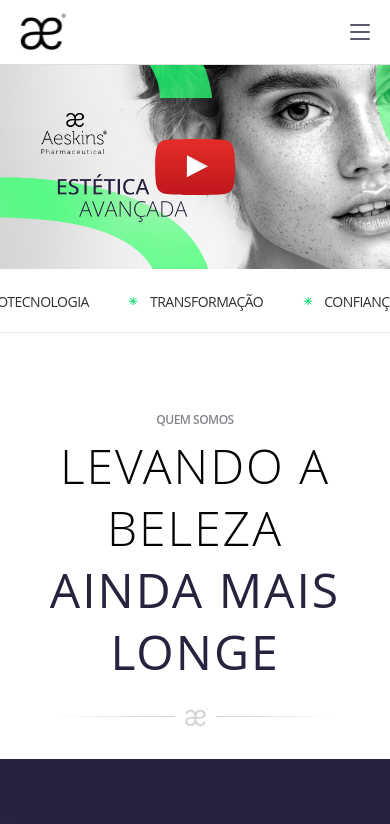
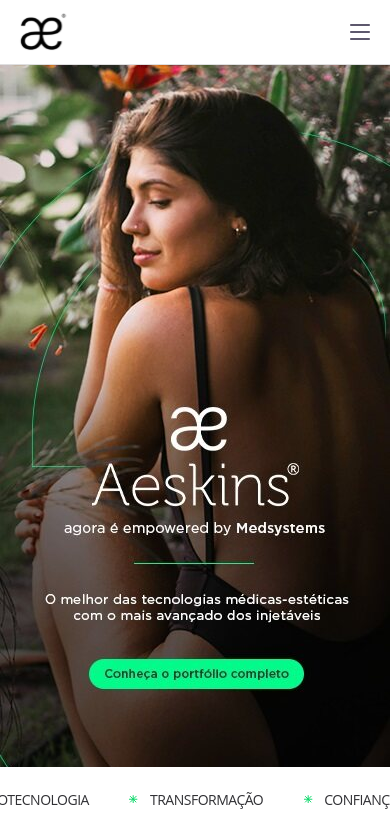
Before and after one commit to mattorresag/aeskins, a Next.js app: page / in a window 390 px wide. Shown: the top 824 px of the page. Built offline with nearby package versions, Linux system fonts and the light colour scheme.

Commit message:
refac: requested changes

```diff
--- a/src/features/Home/Banner/Banner.tsx
+++ b/src/features/Home/Banner/Banner.tsx
@@ -1,74 +1,36 @@
-import React, { useEffect } from "react";
+import React from "react";
 import { Flex } from "../../../components/Flex/Flex";
-import VideoDialog from "../../../components/VideoDialog/VideoDialog";
 import Image from "next/image";
-import Icons from "../../../../public/assets/icons";
-import Thumbnail from "../../../../public/assets/banner.png";
-import dynamic from "next/dynamic";
-import PageLoading from "../../../components/PageLoading";
-
-const AutoPlaySilentVideo = dynamic(
-  () => import("../../../hooks/usePlayVideo"),
-  {
-    ssr: false,
-  }
-);
-
+import BannerImage from "../../../../public/assets/banner.png";
+import BannerMobileImage from "../../../../public/assets/bannerMobile.png";
 export const Banner = () => {
-  const [isModalOpen, setIsModalOpen] = React.useState(false);
-  const [isLoading, setLoading] = React.useState(true);
-
-  useEffect(() => {
-    setLoading(false);
-  }, []);
   return (
-    <PageLoading isLoading={isLoading}>
-      <Flex className="w-full flex-col md:flex-row">
-        <Flex direction="col" className="w-full relative">
-          <Flex className=" w-full h-full max-h-[calc(100vh-80px)] z-[10] justify-center ">
-            <Flex
-              className="w-full lg:hidden"
-              onClick={() => {
-                setIsModalOpen((oldState) => !oldState);
-              }}
-            >
-              <Flex className="h-full w-full  relative">
-                <Flex className=" absolute inset-0 justify-center items-center z-10">
-                  <Icons.YoutubePlay className="w-20 h-20" />
-                </Flex>
-                <Image
-                  className="object-cover"
-                  width={1024}
-                  height={536}
-                  src={Thumbnail.src}
-                  alt={`Video mobile`}
-                />
-              </Flex>
-            </Flex>
-            <Flex className="hidden lg:flex w-full h-full relative">
-              <AutoPlaySilentVideo
-                className="w-full h-full"
-                video="/assets/video_banner.mp4"
-              />
-            </Flex>
-          </Flex>
-          <div className="absolute top-0 hidden lg:block  transform  z-[1] w-full h-full  overflow-hidden">
-            <div className="w-full h-full blur-xl  filter opacity-100 scale-[1.25]">
-              <AutoPlaySilentVideo
-                className="w-full h-full"
-                video="/assets/video_banner.mp4"
-              />
-            </div>
-          </div>
-        </Flex>
-        <VideoDialog
-          url={"https://www.youtube.com/embed/jf_BMG7qG80?si=cM58ANR9ijTBQvY3"}
-          isModalOpen={isModalOpen}
-          handleClose={() => setIsModalOpen((oldState) => !oldState)}
-        />
+    <Flex
+      className="
+w-full bg-primary-pure relative    flex-col md:flex-row"
+    >
+      <Flex direction="col" className="w-full">
+        <div className="relative w-full hidden md:block pt-[43.89%]">
+          <Image
+            className="absolute top-0 left-0 w-full h-full object-cover"
+            src={BannerImage.src}
+            alt="Banner home"
+            layout="fill"
+            quality={100}
+            priority
+          />
+        </div>
+        <div className="relative w-full md:hidden pt-[180%]">
+          <Image
+            className="absolute top-0 left-0 w-full h-full object-cover"
+            src={BannerMobileImage.src}
+            alt="Banner home mobile"
+            layout="fill"
+            quality={100}
+            priority
+          />
+        </div>
       </Flex>
-    </PageLoading>
+    </Flex>
   );
 };
-
-export default Banner;
--- a/src/features/QuemSomos/ConhecaOTime/ConhecaOTime.tsx
+++ b/src/features/QuemSomos/ConhecaOTime/ConhecaOTime.tsx
@@ -5,8 +5,8 @@
 
 const words = (
   <p className="text-[64px] font-[300] leading-[83px] lg:text-[80px] lg:leading-[104px] text-nowrap">
-    Conheça o time{" "}
-    <span className="text-secondary-pure font-[700]">Aeskins® </span>
+    Conheça o time de
+    <span className="text-secondary-pure font-[700]">Especialistas</span>
   </p>
 );
 
```
Also changed, not shown: public/assets/banner.png, public/assets/bannerMobile.png.
